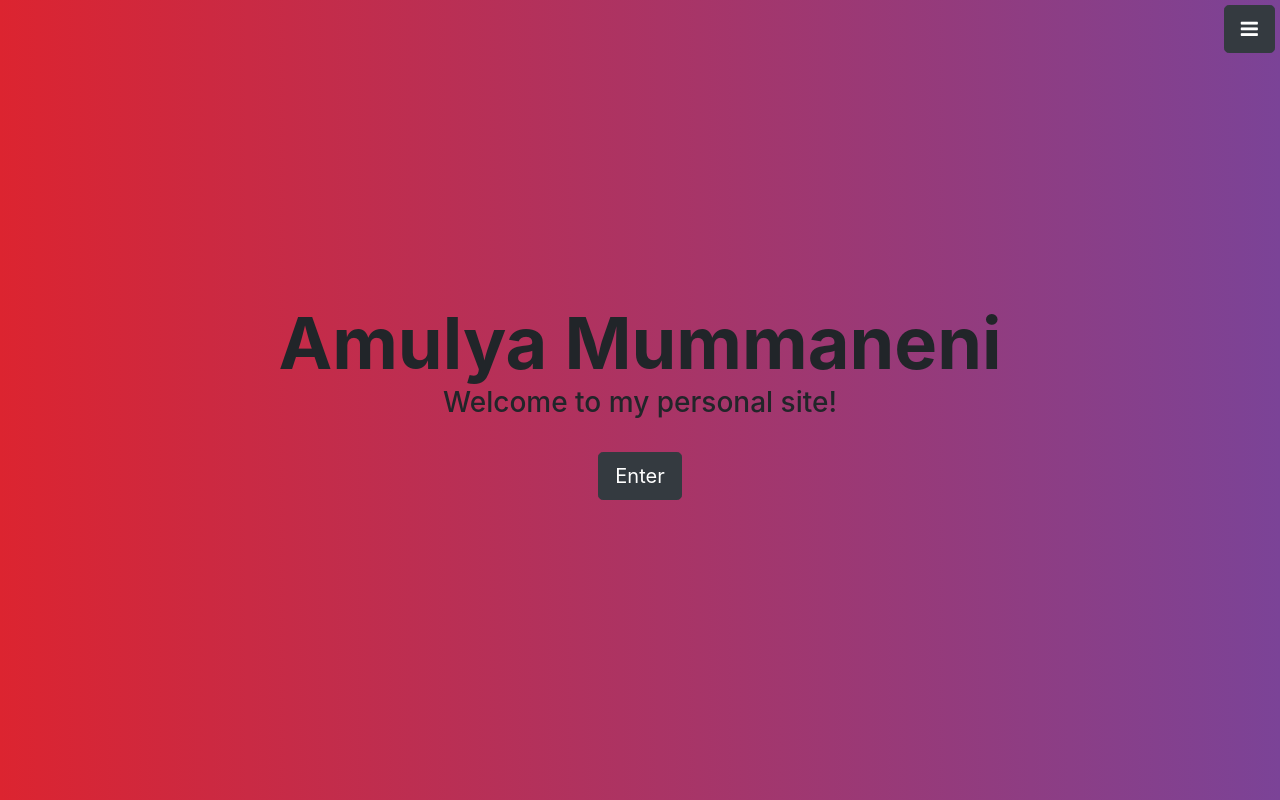
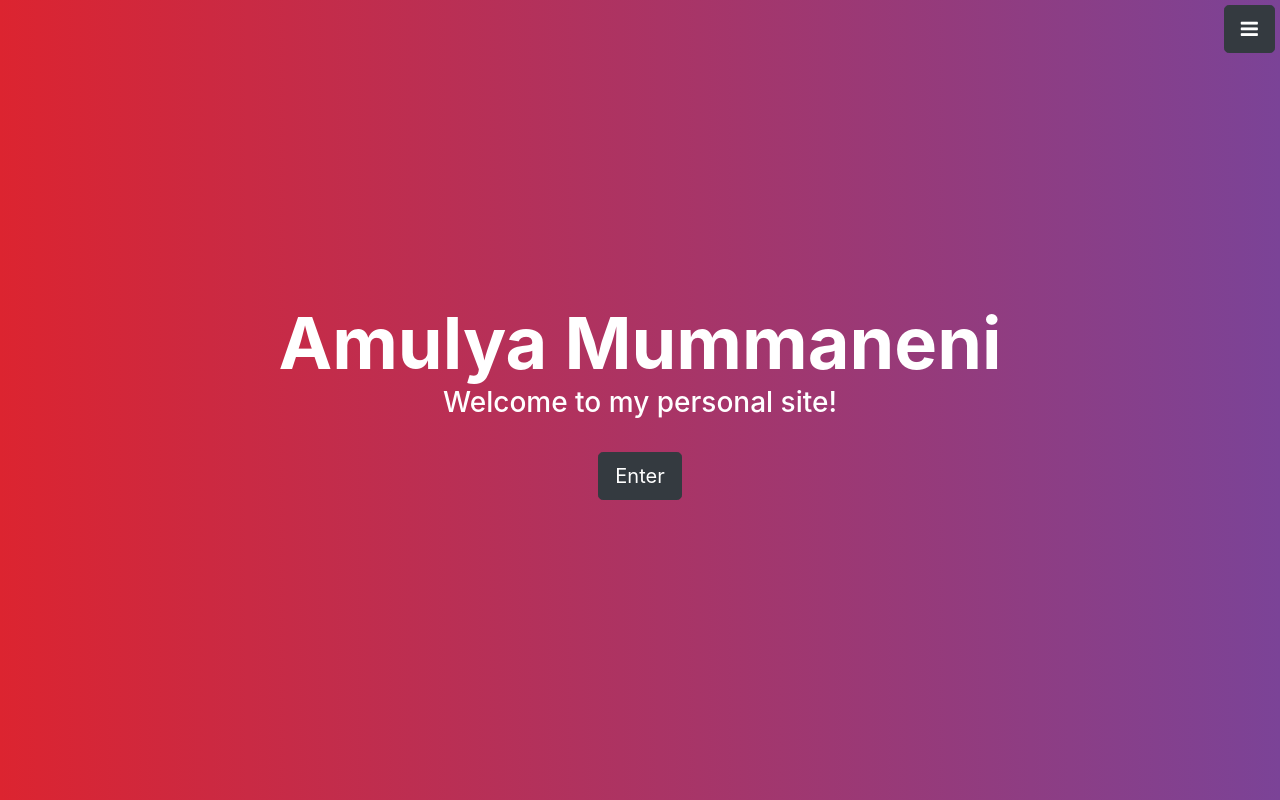
Before and after one commit to amulya/amulya.github.io, a website with bundled scripts: page index.html in a window 1280 px wide. Shown: the top 800 px of the page. Built offline with nearby package versions, Linux system fonts and the light colour scheme.

Commit message:
only want first header to be white

```diff
--- a/index.html
+++ b/index.html
@@ -51,7 +51,7 @@
     </nav>
 
     <!-- Header -->
-    <header class="header" id="top">
+    <header class="header text-white" id="top">
       <div class="text-vertical-center">
         <h1>Amulya Mummaneni</h1>
         <h3>Welcome to my personal site!</h3>
```
